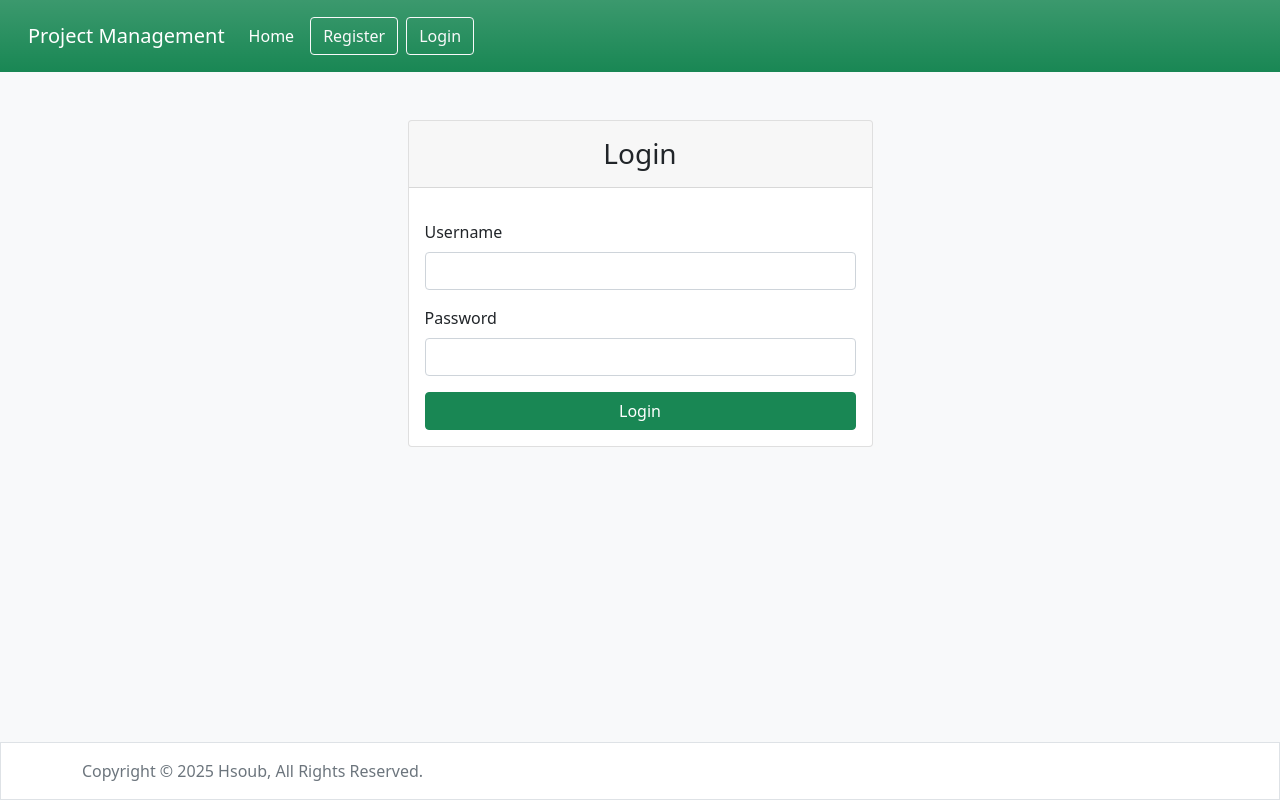
After one commit to shhada80/django-pm, a Django app: page /accounts/login/ in a window 1280 px wide. The commit adds this page. Run offline with Django 5.2, Linux system fonts and the light colour scheme.

Commit message:
Login % Logout

```diff
--- /dev/null
+++ b/accounts/forms.py
@@ -0,0 +1,74 @@
+# استيراد بعض المكتبات الضرورية
+from django.contrib.auth.forms import AuthenticationForm, UserCreationForm, UserChangeForm
+from django import forms
+from django.contrib.auth.models import User
+from django.utils.translation import gettext as _
+
+
+attrs = {'class': 'form-control'}
+
+# صياغة الاستمارة من خلال الأصناف
+# الوراثة من صنف خاص يدعى AuthenticationForm حيث لدى جانغو تطبيق خاص بالمصادقة
+class UserLoginForm(AuthenticationForm):
+
+    # تحديد الدالة البانية وتمرير الاستمارة
+    def __init__(self, *args, **kwargs):
+        # استدعاء الدالة البانية للصنف الأب
+        super(UserLoginForm, self).__init__(*args, **kwargs)
+
+    # تعريف حقول الاستمارة
+    username = forms.CharField(
+        label=_('Username'),
+        widget=forms.TextInput(attrs=attrs)
+    )
+    password = forms.CharField(
+        label=_('Password'),
+        widget=forms.PasswordInput(attrs=attrs)
+    )
+    # بما أننا قمنا هنا بإعادة كتابة الاستمارة، فيجب علينا تعريف المسار لوجن ضمن urls.py وذلك لتحديد الاستمارة الجديدة
+
+
+class UserRegisterForm(UserCreationForm):
+
+    first_name = forms.CharField(
+        label=_('First Name'),
+        widget=forms.TextInput(attrs=attrs)
+    )
+    last_name = forms.CharField(
+        label=_('Last Name'),
+        widget=forms.TextInput(attrs=attrs)
+    )
+    username = forms.CharField(
+        label=_('Username'),
+        widget=forms.TextInput(attrs=attrs)
+    )
+    email = forms.EmailField(
+        label=_('Email'),
+        widget=forms.TextInput(attrs=attrs)
+    )
+    password1 = forms.CharField(
+        label=_('Password'),
+        strip=False,
+        widget=forms.PasswordInput(attrs=attrs)
+    )
+    password2 = forms.CharField(
+        label=_('Password Confirmation'),
+        strip=False,
+        widget=forms.PasswordInput(attrs=attrs)
+    )
+
+    class Meta(UserCreationForm.Meta):
+        fields = ('first_name', 'last_name', 'username', 'email')
+
+
+class ProfileForm(UserChangeForm):
+    password = None
+
+    class Meta:
+        model = User
+        fields = ['first_name', 'last_name', 'email']
+        widgets = {
+            'first_name': forms.TextInput(attrs=attrs),
+            'last_name': forms.TextInput(attrs=attrs),
+            'email': forms.EmailInput(attrs=attrs),
+        }
--- /dev/null
+++ b/accounts/templates/registration/login.html
@@ -0,0 +1,26 @@
+{# الوراثة من القالب الرئيسي #}
+{% extends "base.html" %}
+{% load i18n %}
+
+{# هذه الصفحة مشابهة لصفحة إنشاء التدوينة create.html #}
+
+{% block content %}
+    <div class="d-flex justify-content-center">
+        <div class="card col-md-5 mb-2">
+            <div class="card-header text-center">
+                <h3 class="mb-0 py-2">{% trans "Login" %}</h3>
+            </div>
+            <div class="card-body">
+                <div class="form-group">
+                    <form method="POST">
+                        {% csrf_token %}
+                        {% include "common/form.html" with form=form %}
+                        <div class="d-grid gap-2">
+                            <button class="btn btn-success btn-block">{% trans "Login" %}</button>
+                        </div>
+                    </form>
+                </div>
+            </div>
+        </div>
+    </div>
+{% endblock %}
--- /dev/null
+++ b/accounts/urls.py
@@ -0,0 +1,17 @@
+# تهيئة ملف الروابط
+from django.contrib.auth.views import LoginView
+from django.urls import path, include
+from accounts.forms import UserLoginForm
+from accounts.views import RegisterView, edit_profile
+from django.contrib.auth.views import LogoutView
+
+# التصريح عن المصفوفة urlpatterns
+# وضمنها نضمن مجموعة من الروابط والعناوين المقدمة من جانغو، وهي خاصة بعملية المصادقة
+urlpatterns = [
+    # بما أننا قمنا في forms.py بإعادة كتابة الاستمارة، فيجب علينا تعريف المسار لوجن ضمن urls.py وذلك لتحديد الاستمارة الجديدة
+    path('login/', LoginView.as_view(authentication_form=UserLoginForm), name='login'),
+    path('logout/', LogoutView.as_view(), name='logout'),
+    path('register/', RegisterView.as_view(), name='register'),
+    path('profile/', edit_profile, name='profile'),
+    path('', include('django.contrib.auth.urls'))
+]
--- a/projects/templates/partials/header.html
+++ b/projects/templates/partials/header.html
@@ -12,6 +12,26 @@
           <a class="nav-link active" aria-current="page" href="{% url 'Project_list' %}">{% trans 'Home' %}</a>
         </li>
       </ul>
+        <!--        عدم إظهار مربع البحث إن لم يكن المستخدم مسجلاً الدخول-->
+        {% if user.is_authenticated %}
+            <!--        قائمة المستخدم: رابط الملف الشخصي-->
+           <ul class="navbar-nav mb-2 mb-lg-0 me-3">
+                <li class="nav-item dropdown">
+                  <a class="nav-link dropdown-toggle" href="#" role="button" data-bs-toggle="dropdown" aria-expanded="false">
+                    {{ user.username }}
+                  </a>
+                      <ul class="dropdown-menu" aria-labelledby="navbarDropdown">
+                        <li><a class="dropdown-item" href="{% url 'profile' %}">{% trans 'Profile' %}</a></li>
+                        <li><hr class="dropdown-divider"></li>
+                        <li>
+                              <form method="post" action="{% url 'logout' %}">
+                                {% csrf_token %}
+                                <button type="submit" class="dropdown-item">{% trans 'Logout' %}</button>
+                              </form>
+                        </li>
+                      </ul>
+                </li>
+          </ul>
         <!--        البحث-->
         <form method="GET" action="{% url 'Project_list' %}" class="d-flex">
                         <!--                        مدخل نصي-->
@@ -29,6 +49,15 @@
                            </button>
                        </div>
         </form>
+        {% else %}
+            <!--        رابط تسجيل الدخول عوضاً عن مربع البحث-->
+              <a class="btn btn-outline-light mx-2" href="{% url 'register' %}">
+                {% trans 'Register' %}
+               </a>
+               <a class="btn btn-outline-light" href="{% url 'login' %}">
+                {% trans 'Login' %}
+               </a>
+        {% endif %}
     </div>
   </div>
 </nav>
--- a/projects_management/settings.py
+++ b/projects_management/settings.py
@@ -133,6 +133,9 @@ STATIC_URL = "static/"
 
 DEFAULT_AUTO_FIELD = "django.db.models.BigAutoField"
 
+LOGIN_REDIRECT_URL = '/'
+LOGOUT_REDIRECT_URL = '/accounts/login'
+
 INTERNAL_IPS = [
     # ...
     "127.0.0.1",
--- a/projects_management/urls.py
+++ b/projects_management/urls.py
@@ -24,6 +24,7 @@ urlpatterns = [
     # تحديد مسار المشروع، ومسار المشروع الرئيسي يكفي أن نكتب /
     # ملف العناوين في التطبيق include("projects.urls"))
     path("", include("projects.urls")),
+    path("accounts/", include("accounts.urls")),
     path("admin/", admin.site.urls),
     # خاص بشرط التطوير
     path('__debug__/', include(debug_toolbar.urls)),
```
Also changed, not shown: accounts/templates/profile.html (added, +23 -0 lines), accounts/templates/registration/register.html (added, +23 -0 lines), accounts/views.py (+30 -0 lines), projects/views.py (+10 -7 lines).
